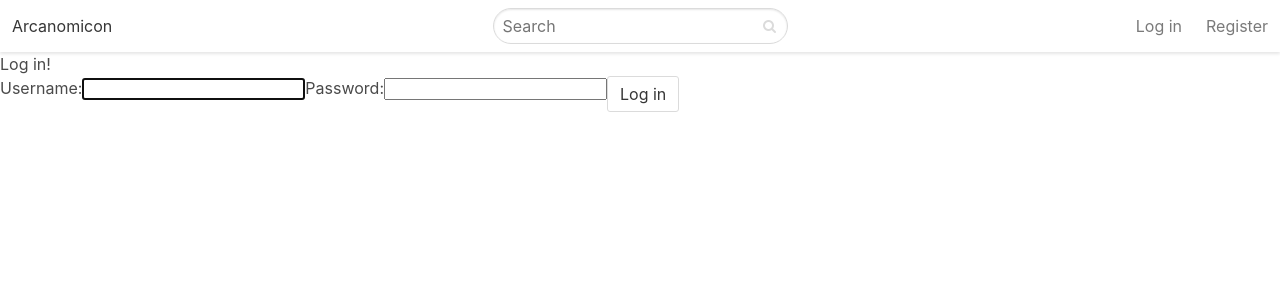
After one commit to Retzudo/arcanomicon, a Django app: page /login in a window 1280 px wide. The commit adds this page. Shown: the top 300 px of the page. Run offline with Django 3.2, Linux system fonts and the light colour scheme.

Commit message:
Login/logout

```diff
--- a/arcanomicon/arcanomicon/settings.py
+++ b/arcanomicon/arcanomicon/settings.py
@@ -121,3 +121,4 @@ if DEBUG:
     MEDIA_URL = '/media/'
 
 CURRENT_WOW_VERSION = '7.2.5'
+LOGIN_REDIRECT_URL = '/profile'
--- /dev/null
+++ b/arcanomicon/frontend/templates/frontend/login.html
@@ -0,0 +1,10 @@
+{% extends 'frontend/master.html' %}
+
+{% block body %}
+    Log in!
+    <form action="{% url 'login' %}" method="post">
+        {{ form }}
+        {% csrf_token %}
+        <button class="button" type="submit">Log in</button>
+    </form>
+{% endblock %}
--- a/arcanomicon/frontend/templates/frontend/master.html
+++ b/arcanomicon/frontend/templates/frontend/master.html
@@ -25,7 +25,23 @@
                 </p>
             </form>
         </div>
-        <div class="nav-right"></div>
+        <div class="nav-right">
+            {% if user.is_authenticated %}
+                <div class="nav-item">
+                    <a href="/profile">{{ request.user.username }}</a>
+                </div>
+                <div class="nav-item">
+                    <a href="{% url 'logout' %}">Log out</a>
+                </div>
+            {% else %}
+                <div class="nav-item">
+                    <a href="{% url 'login' %}">Log in</a>
+                </div>
+                <div class="nav-item">
+                    <a href="/register">Register</a>
+                </div>
+            {% endif %}
+        </div>
     </nav>
     {% block body %}{% endblock %}
 </body>
--- /dev/null
+++ b/arcanomicon/frontend/templates/frontend/register.html
@@ -0,0 +1,5 @@
+{% extends 'frontend/master.html' %}
+
+{% block body %}
+    Register!
+{% endblock %}
--- a/arcanomicon/frontend/urls.py
+++ b/arcanomicon/frontend/urls.py
@@ -1,8 +1,11 @@
 from django.conf.urls import url
 
 from frontend import views
+from django.contrib.auth import views as auth_views
 
 urlpatterns = [
+    url(r'^addon/(?P<slug>[-\w\d]+)-(?P<add_on_id>\d+)$', views.details, name='details'),
+    url(r'^login$', auth_views.LoginView.as_view(template_name='frontend/login.html', redirect_authenticated_user=True), name='login'),
+    url(r'^logout$', auth_views.LogoutView.as_view(next_page='index'), name='logout'),
     url(r'^$', views.index, name='index'),
-    url(r'addon/(?P<slug>[-\w\d]+)-(?P<add_on_id>\d+)$', views.details, name='details'),
 ]
```
Also changed, not shown: arcanomicon/frontend/templates/frontend/index.html (+14 -4 lines), arcanomicon/frontend/templates/frontend/profile.html (added).
